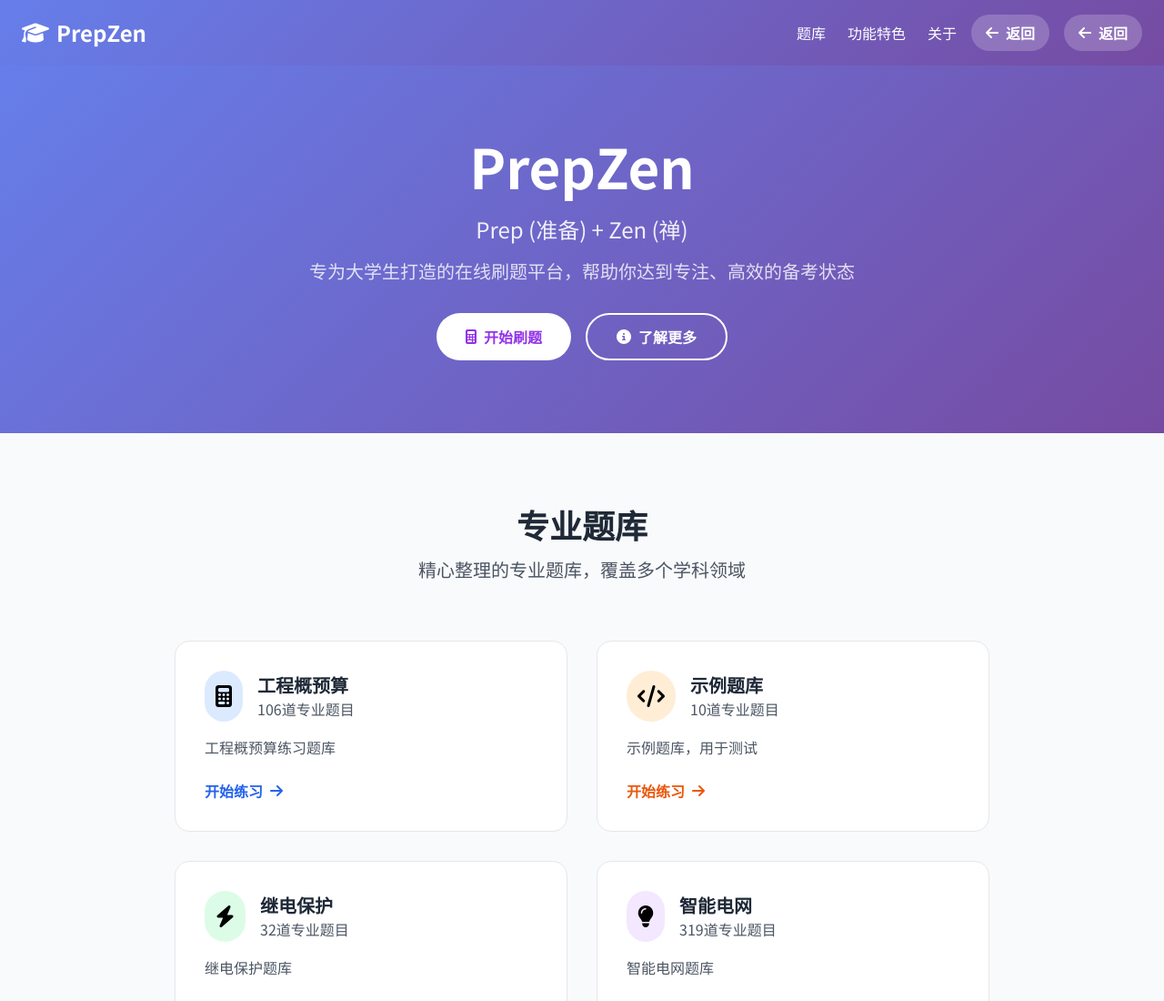
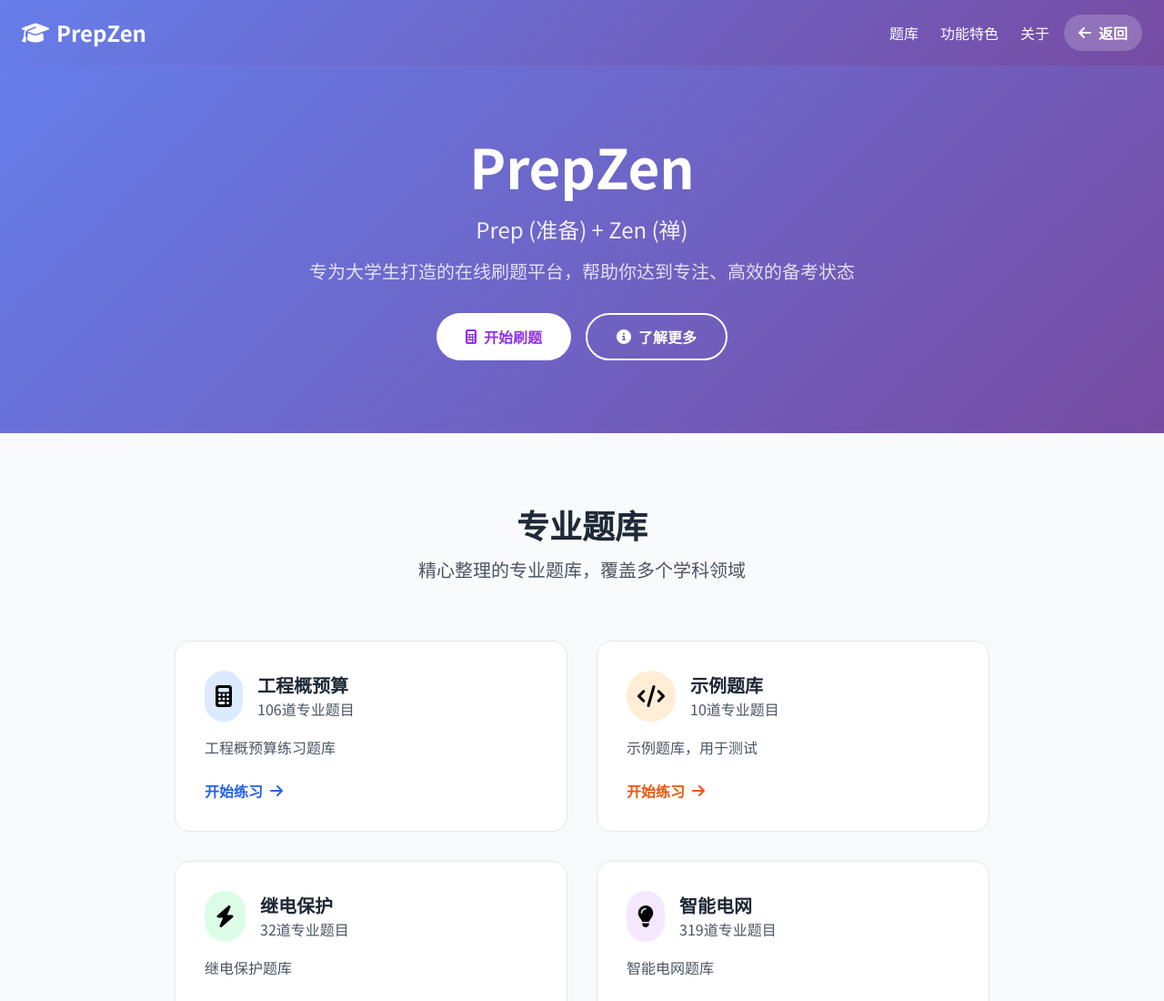
Before and after one commit to IhyaH/PrepZen, a plain HTML site: page index.html in a window 1280 px wide. Shown: the top 1100 px of the page at 91% size. Drawn offline with nearby package versions, Linux system fonts and the light colour scheme.

Commit message:
Remove duplicate back button in navigation
Eliminated a redundant '返回' back button from the navigation bar to improve UI clarity.

```diff
--- a/index.html
+++ b/index.html
@@ -84,9 +84,6 @@
                         <a href="#features" class="hover:text-gray-200 transition-colors">功能特色</a>
                         <a href="#about" class="hover:text-gray-200 transition-colors">关于</a>
                     </div>
-                    <a href="javascript:history.back()" class="bg-white bg-opacity-20 hover:bg-opacity-30 text-white font-semibold py-2 px-4 rounded-full inline-flex items-center transition-colors">
-                        <i class="fas fa-arrow-left mr-2"></i>返回
-                    </a>
                     <a href="javascript:history.back()" class="bg-white bg-opacity-20 hover:bg-opacity-30 text-white font-semibold py-2 px-4 rounded-full inline-flex items-center transition-colors">
                         <i class="fas fa-arrow-left mr-2"></i>返回
                     </a>
```
